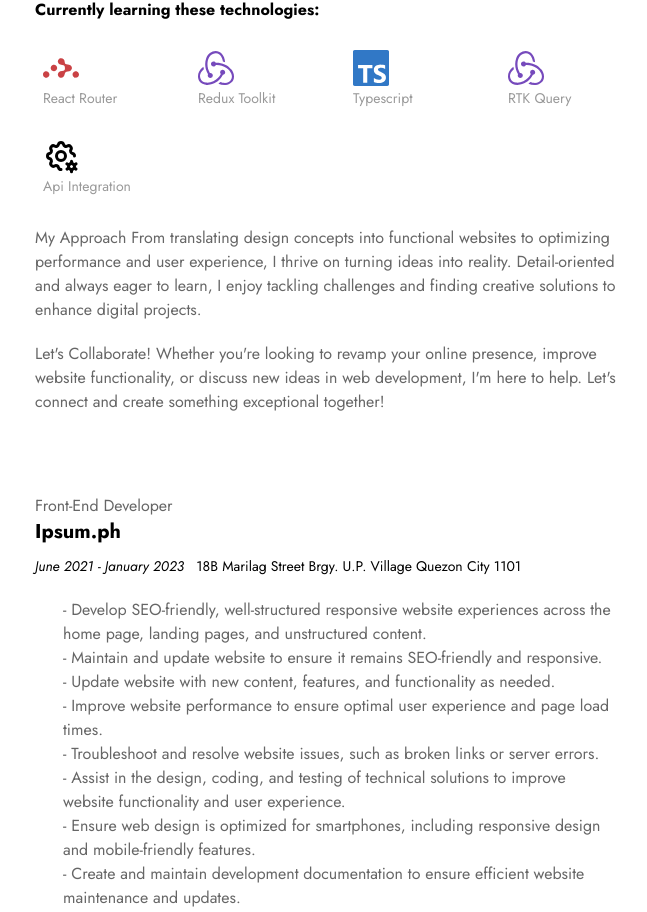
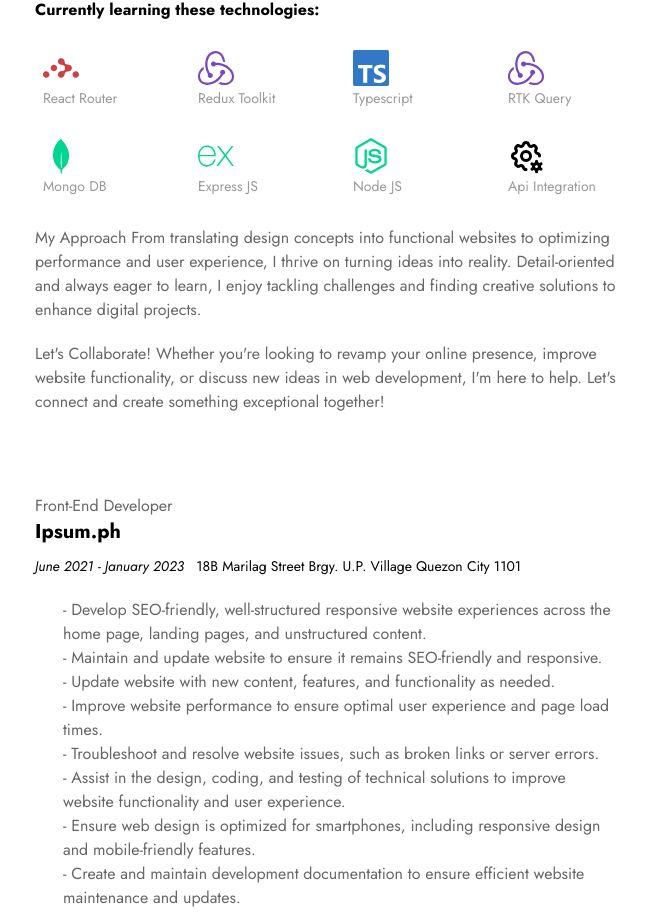
Before and after one commit to Mark-Alexis-Posadas/react-portfolio, a React (Vite) app: page / in a window 1280 px wide. Shown: the part 778-1690 px from the top of the page, without its empty margins (557-1204 px from the left). Built offline with nearby package versions, Linux system fonts and the light colour scheme.

Commit message:
additional icons for skills

```diff
--- a/src/data/skills.ts
+++ b/src/data/skills.ts
@@ -87,6 +87,25 @@ export const skillsData: Skills[] = [
     name: "RTK Query",
     icon: "SiRedux",
   },
+
+  {
+    id: uuidv4(),
+    name: "Mongo DB",
+    icon: "SiMongodb",
+  },
+
+  {
+    id: uuidv4(),
+    name: "Express JS",
+    icon: "SiExpress",
+  },
+
+  {
+    id: uuidv4(),
+    name: "Node JS",
+    icon: "FaNodeJs",
+  },
+
   {
     id: uuidv4(),
     name: "Api Integration",
--- a/src/pages/about/index.tsx
+++ b/src/pages/about/index.tsx
@@ -9,6 +9,7 @@ import {
   FaGit,
   FaGithub,
   FaReact,
+  FaNodeJs,
 } from "react-icons/fa";
 import { TbSettingsCog } from "react-icons/tb";
 
@@ -19,6 +20,8 @@ import {
   SiRedux,
   SiTypescript,
   SiReactquery,
+  SiMongodb,
+  SiExpress,
 } from "react-icons/si";
 import { RiTailwindCssFill } from "react-icons/ri";
 import { ToggleThemeType } from "../../types/toggle-theme";
@@ -58,7 +61,14 @@ export default function About({ toggleTheme }: ToggleThemeType) {
         return <SiTypescript color="#3178C6" />;
       case "SiReactquery":
         return <SiReactquery color="#00D68F" />;
+      case "SiMongodb":
+        return <SiMongodb color="#00D68F" />;
 
+      case "SiExpress":
+        return <SiExpress color="#00D68F" />;
+
+      case "FaNodeJs":
+        return <FaNodeJs color="#00D68F" />;
       case "TbSettingsCog":
         return <TbSettingsCog color={toggleTheme ? "#fff" : "#000000"} />;
 
```
